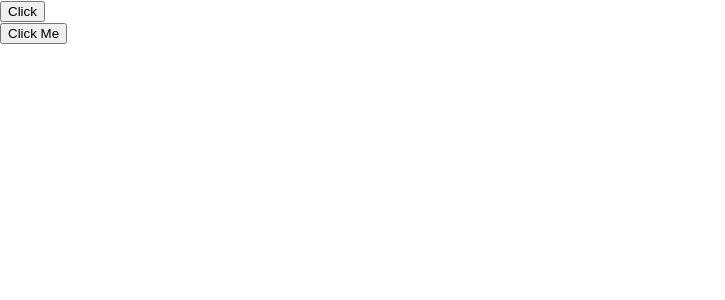
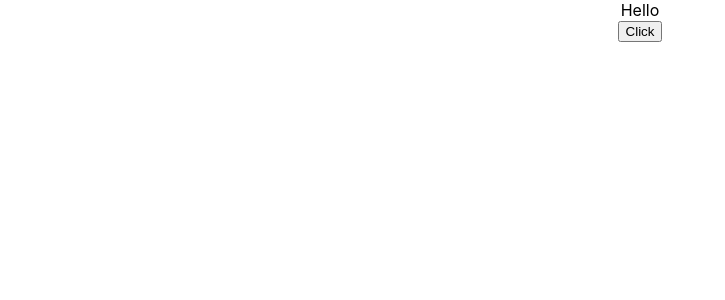
Before and after one commit to Abdulxoliq-1030/react-lessons, a React (Create React App) app in the folder react-lesson/: page / in a window 1280 px wide. Shown: the top 300 px of the page, without its empty margins (0-725 px from the left). Built offline with nearby package versions, Linux system fonts and the light colour scheme.

Commit message:
Binding event handlers

```diff
--- a/react-lesson/src/App.js
+++ b/react-lesson/src/App.js
@@ -1,13 +1,11 @@
 import "./App.css";
-import ClassClick from "./components/lesson-8-event-handling/ClassClick";
-import FunctionClick from "./components/lesson-8-event-handling/FunctionClick";
+import EventBind from "./components/lesson-9-event-bind/EventBind";
 
 function App() {
   return (
-    <>
-      <FunctionClick />
-      <ClassClick />
-    </>
+    <div className="App">
+      <EventBind />
+    </div>
   );
 }
 
--- /dev/null
+++ b/react-lesson/src/components/lesson-9-event-bind/EventBind.js
@@ -0,0 +1,38 @@
+import React, { Component } from "react";
+
+class EventBind extends Component {
+  constructor(props) {
+    super(props);
+
+    this.state = {
+      message: "Hello",
+    };
+
+    // this.clickHandler = this.clickHandler.bind(this);
+  }
+
+//   clickHandler() {
+//     this.setState({
+//       message: "GoodBye",
+//     });
+//   }
+
+clickHandler = () => {
+    this.setState({
+        message: "Goodbye!"
+    })
+}
+
+  render() {
+    return (
+      <div>
+        <div>{this.state.message}</div>
+        {/* <button onClick={this.clickHandler.bind(this)}>Click</button> */}
+        {/* <button onClick={() => this.clickHandler()}>Click Me</button> */}
+        <button onClick={this.clickHandler}>Click</button>
+      </div>
+    );
+  }
+}
+
+export default EventBind;
```
